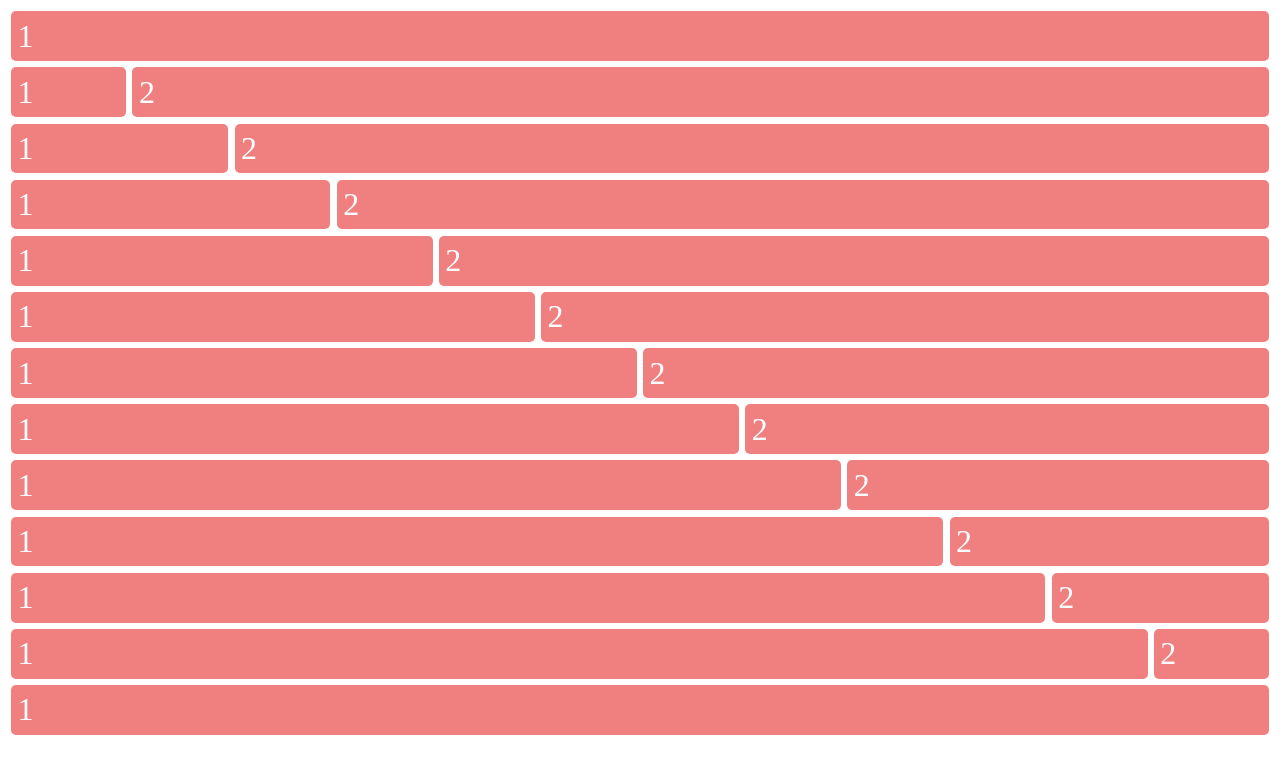
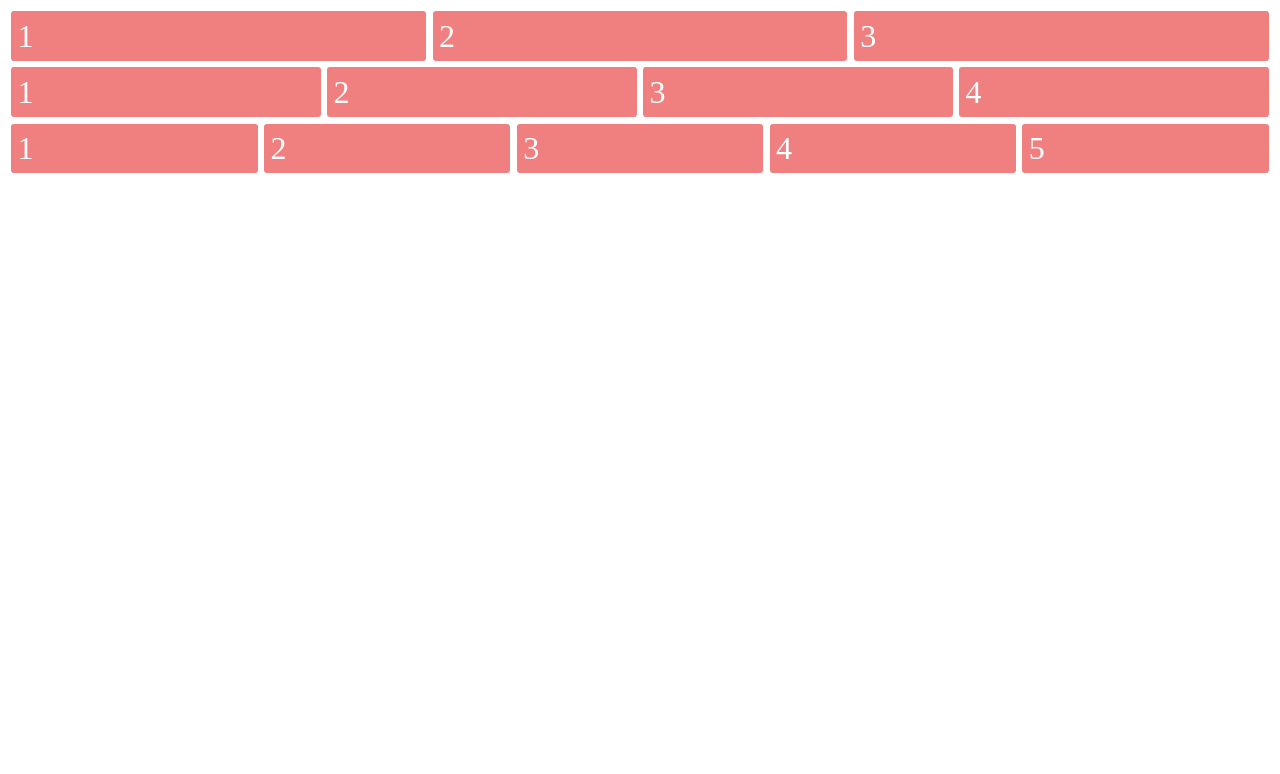
Before and after one commit to Rick799/flexbox101, a website built with Vite: page 03_flexbox-grid/index.html in a window 1280 px wide. Built offline with nearby package versions, Linux system fonts and the light colour scheme.

Commit message:
03_flexbox-grid: part 3

```diff
--- a/03_flexbox-grid/index.html
+++ b/03_flexbox-grid/index.html
@@ -11,53 +11,21 @@
     <div class="container">
       <div class="row">
         <div>1</div>
+        <div>2</div>
+        <div>3</div>
       </div>
       <div class="row">
         <div>1</div>
         <div>2</div>
+        <div>3</div>
+        <div>4</div>
       </div>
       <div class="row">
         <div>1</div>
         <div>2</div>
-      </div>
-      <div class="row">
-        <div>1</div>
-        <div>2</div>
-      </div>
-      <div class="row">
-        <div>1</div>
-        <div>2</div>
-      </div>
-      <div class="row">
-        <div>1</div>
-        <div>2</div>
-      </div>
-      <div class="row">
-        <div>1</div>
-        <div>2</div>
-      </div>
-      <div class="row">
-        <div>1</div>
-        <div>2</div>
-      </div>
-      <div class="row">
-        <div>1</div>
-        <div>2</div>
-      </div>
-      <div class="row">
-        <div>1</div>
-        <div>2</div>
-      </div>
-      <div class="row">
-        <div>1</div>
-        <div>2</div>
-      </div>
-      <div class="row">
-        <div>1</div>
-        <div>2</div>
-      </div>
-      <div class="row">
-        <div>1</div>
+        <div>3</div>
+        <div>4</div>
+        <div>5</div>
       </div>
     </div>
   </body>
--- a/03_flexbox-grid/style.css
+++ b/03_flexbox-grid/style.css
@@ -1,4 +1,3 @@
-
 .row {
   display: flex;
 }
@@ -6,59 +5,9 @@
 .row>div {
   font-size: 2em;
   background-color: lightcoral;
-  flex: 1;
-  border-radius: 5px;
+  margin: 0.1em;
+  border-radius: 3px;
+  color: white;
   padding: 0.2em;
-  color: white;
-  margin: 0.1em;
-}
-
-.row:nth-child(2)>div:nth-child(1),
-.row:nth-child(12)>div:nth-child(2) {
   flex: 1;
 }
-
-.row:nth-child(2)>div:nth-child(2),
-.row:nth-child(12)>div:nth-child(1) {
-  flex: 11;
-}
-
-.row:nth-child(3)>div:nth-child(1),
-.row:nth-child(11)>div:nth-child(2) {
-  flex: 2;
-}
-
-.row:nth-child(3)>div:nth-child(2),
-.row:nth-child(11)>div:nth-child(1) {
-  flex: 10;
-}
-
-.row:nth-child(4)>div:nth-child(1),
-.row:nth-child(10)>div:nth-child(2) {
-  flex: 3;
-}
-
-.row:nth-child(4)>div:nth-child(2),
-.row:nth-child(10)>div:nth-child(1) {
-  flex: 9;
-}
-
-.row:nth-child(5)>div:nth-child(1),
-.row:nth-child(9)>div:nth-child(2) {
-  flex: 4;
-}
-
-.row:nth-child(5)>div:nth-child(2),
-.row:nth-child(9)>div:nth-child(1) {
-  flex: 8;
-}
-
-.row:nth-child(6)>div:nth-child(1),
-.row:nth-child(8)>div:nth-child(2) {
-  flex: 5;
-}
-
-.row:nth-child(6)>div:nth-child(2),
-.row:nth-child(8)>div:nth-child(1) {
-  flex: 7;
-}
```
